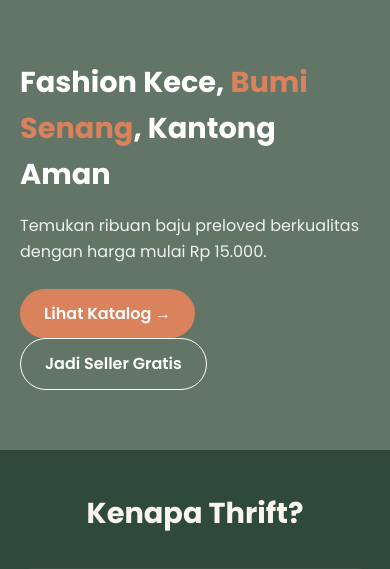
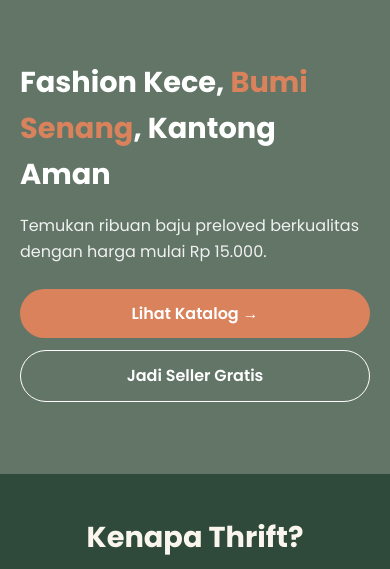
Before and after one commit to pbp-kelompok-a6/Slow-Fashion-Conscious-Shopping, a Django app: page / in a window 390 px wide. Shown: the part 104-673 px from the top of the page. Run offline with Django 5.2, Linux system fonts and the light colour scheme.

Commit message:
fix: stack hero buttons vertically on mobile

```diff
--- a/akun/static/global/style.css
+++ b/akun/static/global/style.css
@@ -171,11 +171,18 @@ footer {
 /* RESPONSIVE */
 @media (max-width: 600px) {
   .navbar { flex-direction: column; align-items: flex-start; gap: 12px; }
+  .hero { padding: 60px 20px; }
   .hero h1 { font-size: 1.8rem; }
+  .hero .btn-primary,
+  .hero .btn-outline {
+    display: block;
+    width: 100%;
+    text-align: center;
+    margin: 0 0 12px 0;
+  }
   .auth-box {
     margin: 40px 16px;
     padding: 24px;
   }
-  .hero { padding: 60px 20px; }
   .reasons { padding: 40px 20px; }
 }
```
